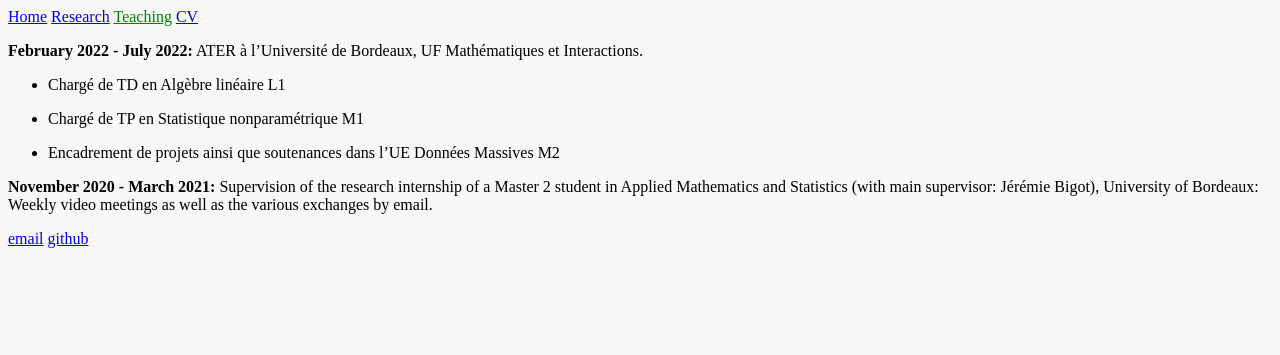
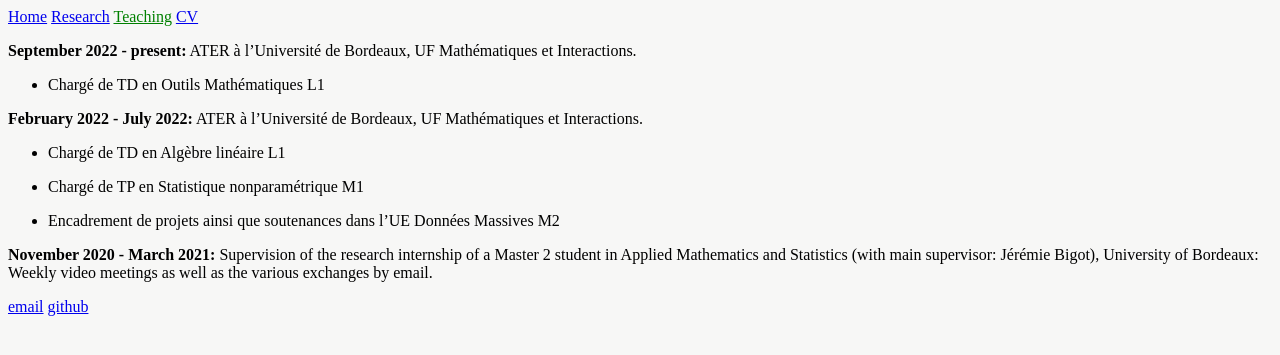
Before and after one commit to yiyej/yiyej.github.io, a Jekyll site: the page built from teaching.md, in a window 1280 px wide. Shown: the top 355 px of the page. Built offline with Jekyll 4.4.1, drawn with Linux system fonts in a browser that asks for light colours.

Commit message:
Update teaching.md

```diff
--- a/teaching.md
+++ b/teaching.md
@@ -2,6 +2,11 @@
 layout: default
 title: Teaching
 ---
+
+**September 2022 - present:** ATER à l’Université de Bordeaux, UF Mathématiques et Interactions.
+
+- Chargé de TD en Outils Mathématiques L1
+
 
 **February 2022 - July 2022:** ATER à l’Université de Bordeaux, UF Mathématiques et Interactions.
 
```
